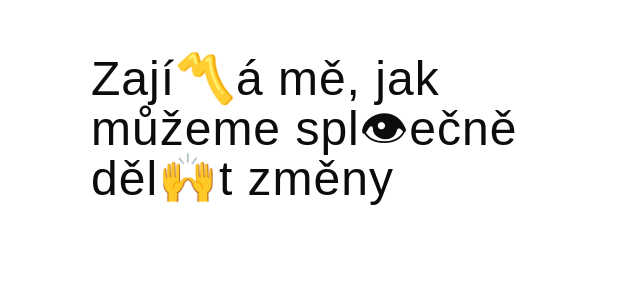
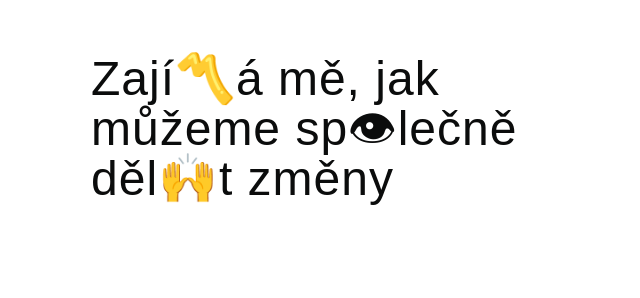
Before and after one commit to fdedic/fdedic.github.io, a Jekyll site: the page built from index.md, in a window 1280 px wide. Shown: the part 121-419 px from the top of the page, without its empty margins (169-809 px from the left). Built offline with Jekyll 4.4.1, drawn with Linux system fonts in a browser that asks for light colours; nearby versions of some CDN libraries; some web fonts are replaced.

Commit message:
Update index.md

```diff
--- a/index.md
+++ b/index.md
@@ -2,7 +2,7 @@
 layout: index
 title: Filip Dědic
 ---
-# Zají〽️á&nbsp;mě, jak můžeme spl👁ečně děl🙌t změny
+# Zají〽️á&nbsp;mě, jak můžeme sp👁lečně děl🙌t změny
 
 ***
 Výsledky mojí práce většinou zahrnují výzkum, strategii, branding a&nbsp;design produktu nebo webu.
```
